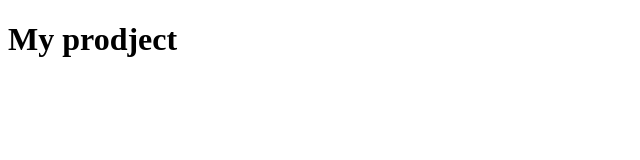
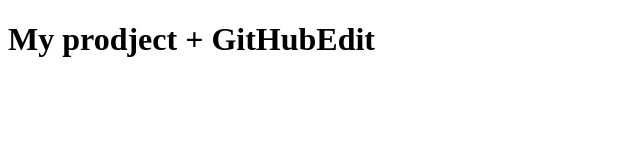
Before and after one commit to urlo0k/my-project-01-inception, a plain HTML site: page index.html in a window 1280 px wide. Shown: the whole page, without its empty margins (0-640 px from the left). Drawn offline with Linux system fonts and the light colour scheme.

Commit message:
Update index.html

```diff
--- a/index.html
+++ b/index.html
@@ -7,6 +7,6 @@
     <title>My prodject</title>
 </head>
 <body>
-    <h1>My prodject</h1>
+    <h1>My prodject + GitHubEdit</h1>
 </body>
 </html>
```
